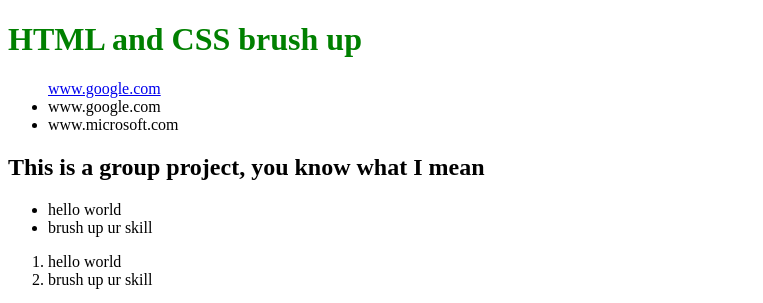
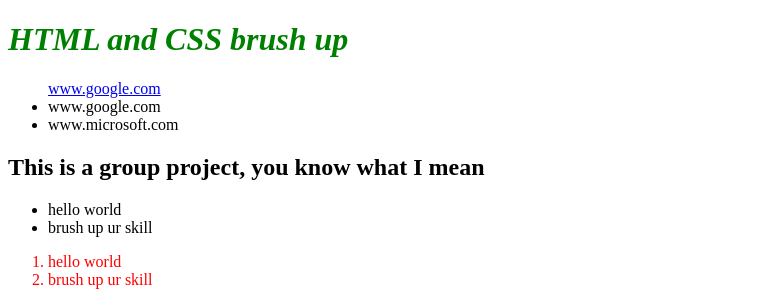
Before and after one commit to romelabed/romelabed.github.io, a plain HTML site: page index.html in a window 1280 px wide. Shown: the top 303 px of the page, without its empty margins (0-763 px from the left). Drawn offline with Linux system fonts and the light colour scheme.

Commit message:
Update styles.css

```diff
--- a/styles.css
+++ b/styles.css
@@ -1,3 +1,9 @@
 h1 {
   color:green;
+  font-style:italic;
 }
+
+ol{
+
+  color:red;
+}
```
